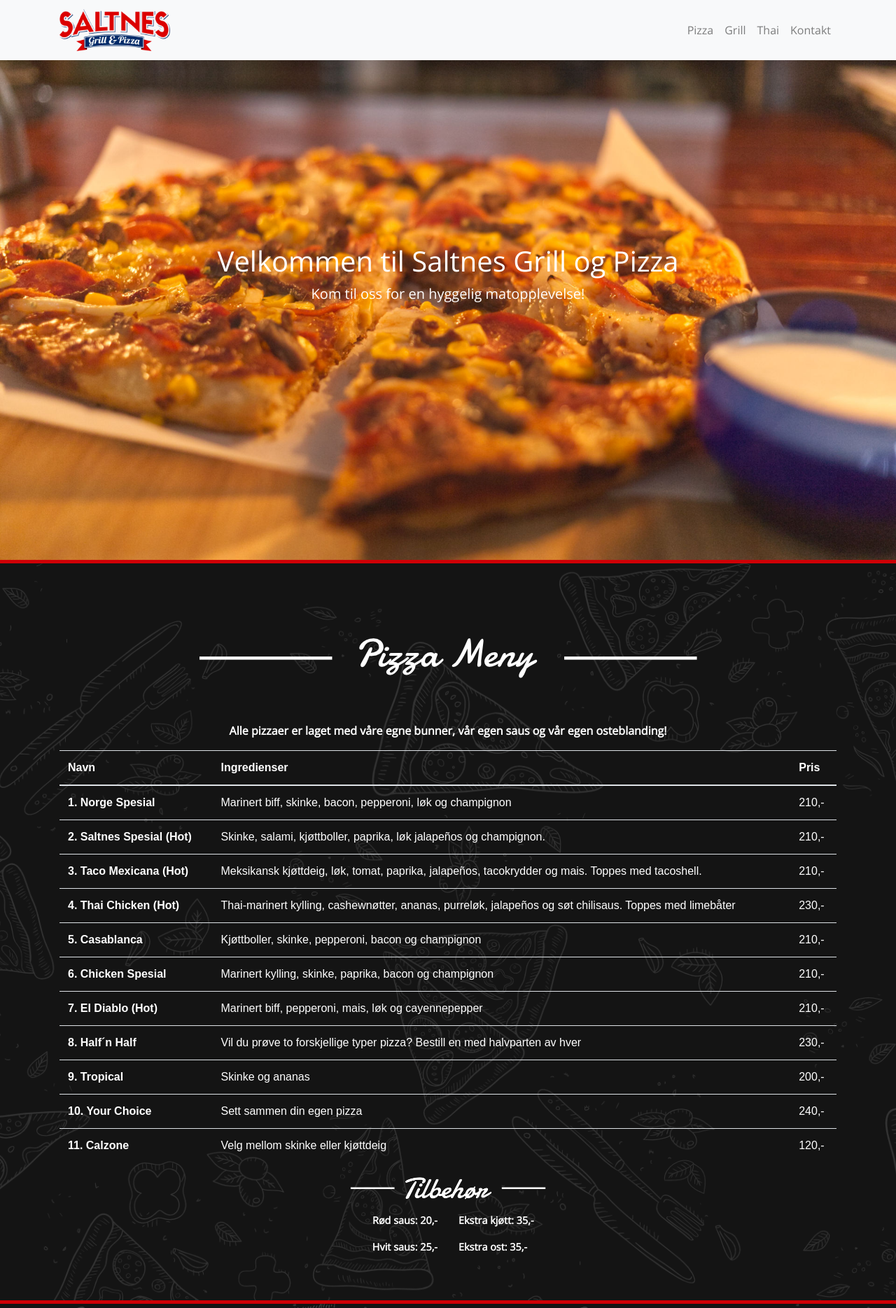
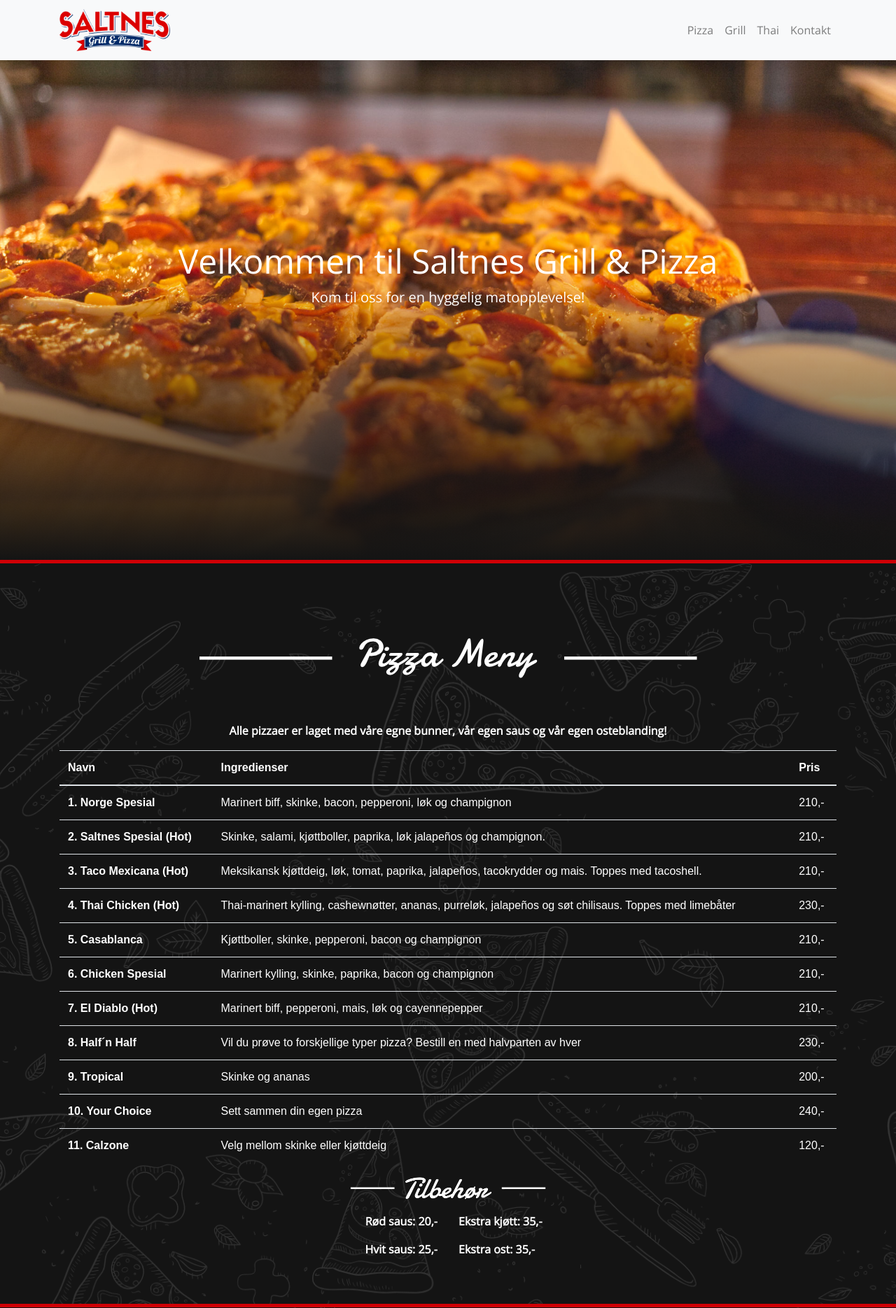
Before and after one commit to Bjolun/saltnes-pizza---grill, a Flask app: page / in a window 1280 px wide. Shown: the top 1869 px of the page at 70% size. Run offline with Flask 2, Linux system fonts and the light colour scheme; data comes from the database, SQL or seed files in the repository; some libraries are stand-ins or nearby versions.

Commit message:
Added gradient and did some small changes

```diff
--- a/app/static/css/main.css
+++ b/app/static/css/main.css
@@ -15,10 +15,19 @@ body{
 .masthead {
   height: 100vh;
   min-height: 500px;
-  background-image: url(/static/header-pizza.jpg);
+  background:
+  linear-gradient(
+    rgba(40,40,40,0) 50%,
+    rgba(20,20,20,1)
+    ),
+    url(/static/header-pizza.jpg);
   background-size: cover;
   background-position: center;
   background-repeat: no-repeat;
+}
+
+.masthead h1 {
+  font-size: 3rem;
 }
 
 .navbar-toggler {
@@ -133,7 +142,7 @@ body{
 }
 
 #descrip_extras{
-  font-size: 0.9rem;
+  font-size: 1rem;
 }
 }
 
--- a/app/templates/base.html
+++ b/app/templates/base.html
@@ -46,7 +46,7 @@
       <div class="container h-100">
         <div class="row h-100 align-items-center">
           <div class="col-12 text-center">
-            <h1 class="font-weight-light">Velkommen til Saltnes Grill og Pizza</h1>
+            <h1 class="font-weight-light">Velkommen til Saltnes Grill & Pizza</h1>
             <p class="lead">Kom til oss for en hyggelig matopplevelse!</p>
           </div>
         </div>
```
